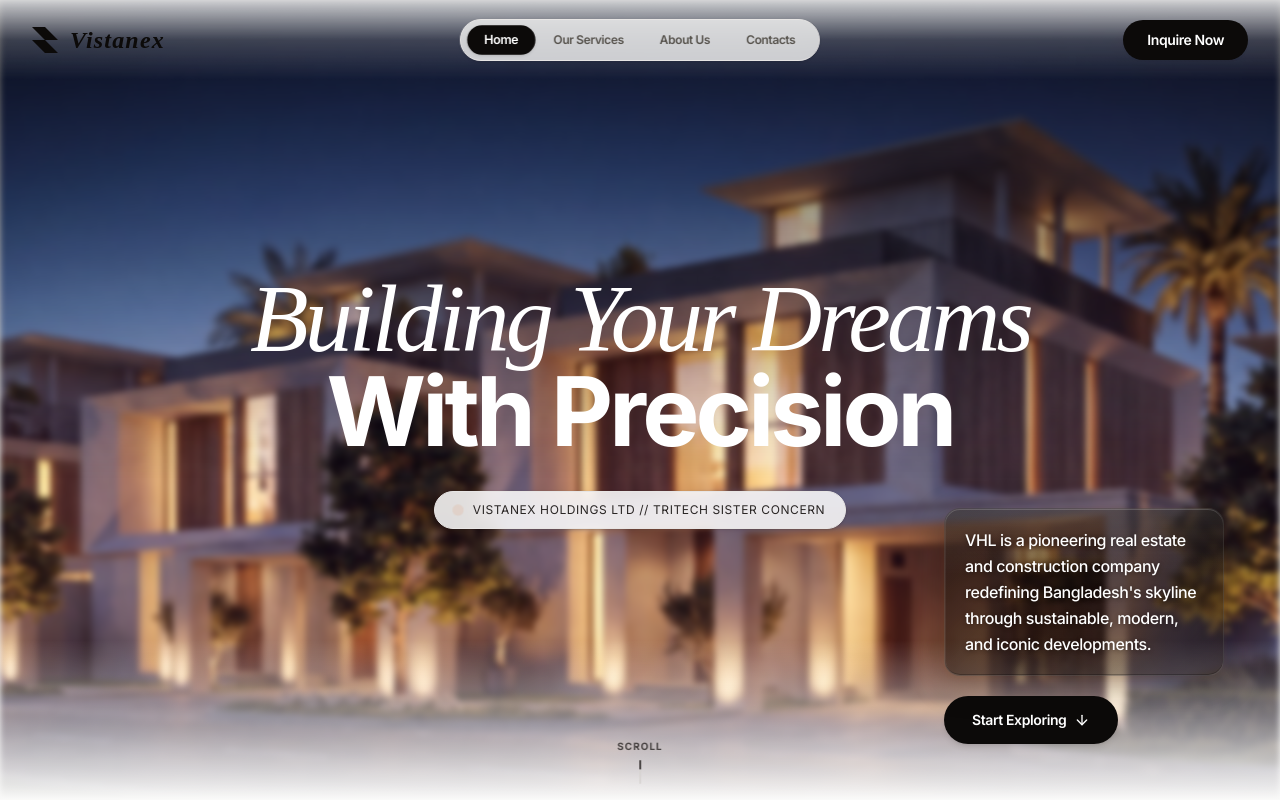
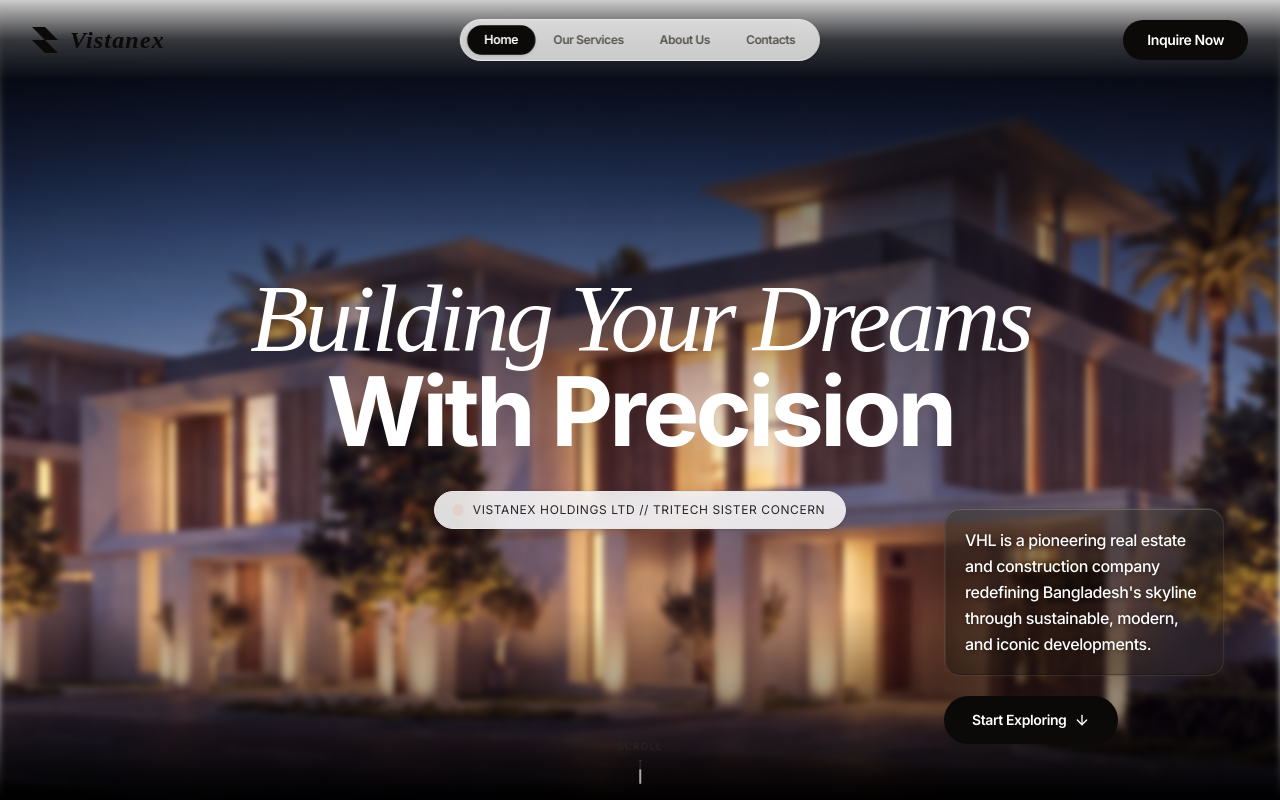
Before and after one commit to ahadarcgis-tech/vistanex-holdings-ltd-vhl, a React (Vite) app: page / in a window 1280 px wide. Shown: the top 800 px of the page. Built offline with nearby package versions, Linux system fonts and the light colour scheme; a web font is replaced by a local one.

Commit message:
style: change hero gradients to black

```diff
--- a/src/components/SpotlightHero.tsx
+++ b/src/components/SpotlightHero.tsx
@@ -28,15 +28,15 @@ export default function SpotlightHero({ onStartExploring }: SpotlightHeroProps)
       <div
         className="absolute inset-0 z-10 pointer-events-none"
         style={{
-          background: 'linear-gradient(to bottom, rgba(0,0,0,0.7) 0%, rgba(0,0,0,0.2) 40%, transparent 60%)',
+          background: 'linear-gradient(to bottom, rgba(0,0,0,1) 0%, rgba(0,0,0,0.4) 30%, transparent 60%)',
         }}
       />
 
-      {/* Smooth fade into next section (bg-stone-50) */}
+      {/* Black fade at the bottom */}
       <div
-        className="absolute bottom-0 left-0 right-0 h-40 z-10 pointer-events-none"
+        className="absolute bottom-0 left-0 right-0 h-48 z-10 pointer-events-none"
         style={{
-          background: 'linear-gradient(to top, #fafaf9 0%, transparent 100%)',
+          background: 'linear-gradient(to top, rgba(0,0,0,1) 0%, rgba(0,0,0,0.5) 40%, transparent 100%)',
         }}
       />
 
```
